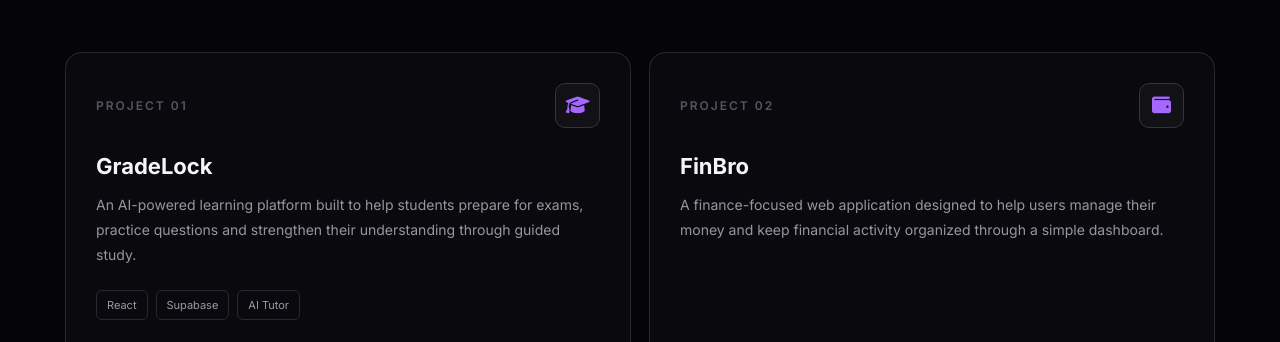
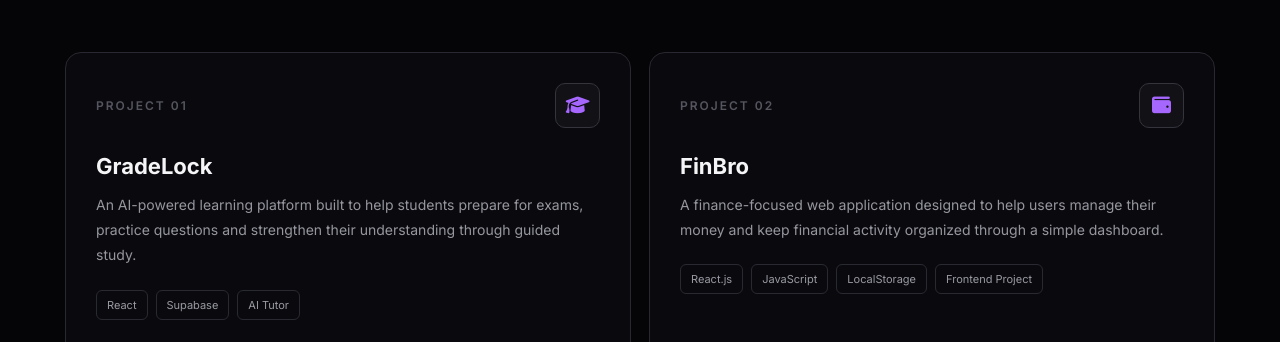
Before and after one commit to erioluwaadeniyi/my-portfolio, a plain HTML site: page projects.html in a window 1280 px wide. Shown: the part 361-703 px from the top of the page. Drawn offline with nearby package versions, Linux system fonts and the light colour scheme.

Commit message:
Tag FinBro as React JavaScript LocalStorage frontend project

```diff
--- a/projects.html
+++ b/projects.html
@@ -899,6 +899,13 @@ body {
           money and keep financial activity organized through a simple dashboard.
         </p>
 
+        <div class="project-tech">
+          <span>React.js</span>
+          <span>JavaScript</span>
+          <span>LocalStorage</span>
+          <span>Frontend Project</span>
+        </div>
+
       </div>
       <div class="project-links">
         <a href="https://finbro-eta.vercel.app/" class="project-link github" target="_blank" rel="noopener noreferrer">
```
